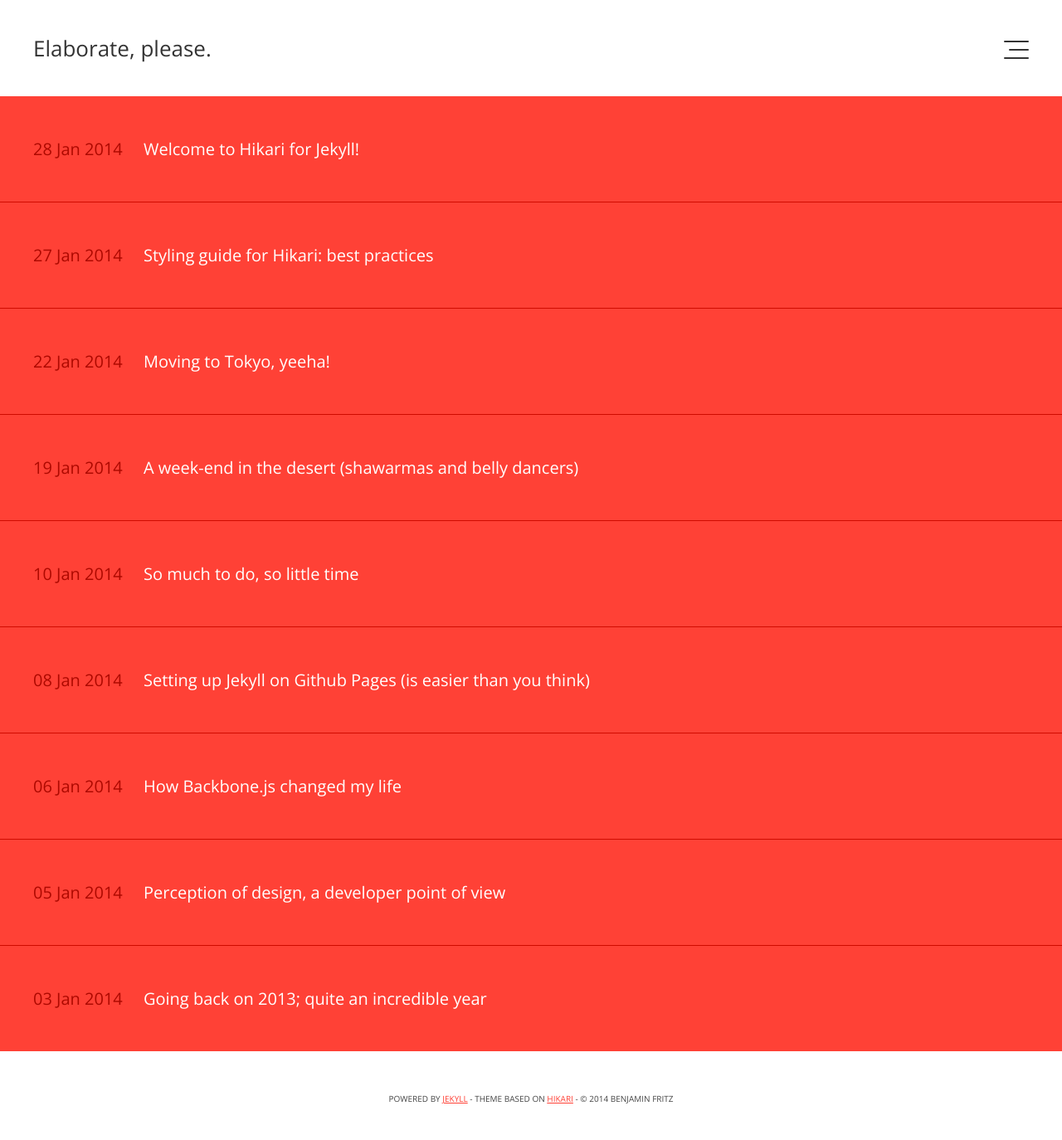
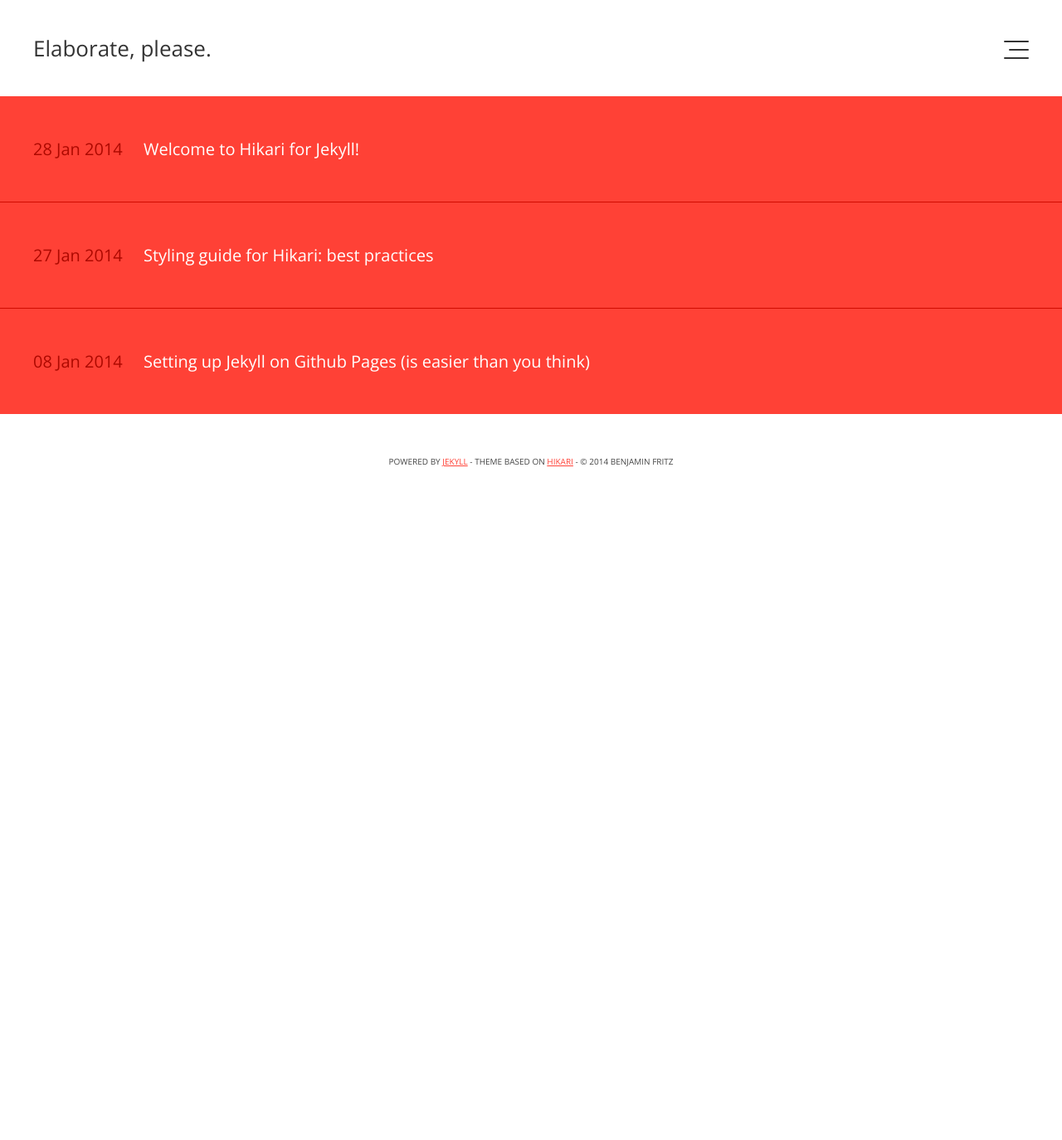
Before and after one commit to benjaminfritz/words, a Jekyll site: the page built from index.html, in a window 1280 px wide. Shown: the whole page at 83% size. Built offline with Jekyll 4.4.1, drawn with Linux system fonts in a browser that asks for light colours; Markdown is read by kramdown in place of the engine named in the settings; after the commit the page ends 900 px from its top, so only the background shows below that; part of the change alters nothing that is shown.

Commit message:
Deleted example posts.

```diff
--- a/_posts/2014-01-03-going-back-2013.markdown
+++ /dev/null
@@ -1,23 +0,0 @@
----
-layout: post
-title:  "Going back on 2013; quite an incredible year"
-date:   2014-01-03 16:57:51
----
-
-A wonderful serenity has taken possession of my entire soul, like these sweet mornings of spring which I enjoy with my whole heart.
-
-I am alone, and feel the charm of existence in this spot, which was created for the bliss of souls like mine.
-
-I am so happy, my dear friend, so absorbed in the exquisite sense of mere tranquil existence, that I neglect my talents.
-
-I should be incapable of drawing a single stroke at the present moment; and yet I feel that I never was a greater artist than now.
-
-When, while the lovely valley teems with vapour around me, and the meridian sun strikes the upper surface of the impenetrable foliage of my trees, and but a few stray gleams steal into the inner sanctuary, I throw myself down among the tall grass by the trickling stream.
-
-As I lie close to the earth, a thousand unknown plants are noticed by me: when I hear the buzz of the little world among the stalks, and grow familiar with the countless indescribable forms of the insects and flies, then I feel the presence of the Almighty, who formed us in his own image, and the breath of that universal love which bears and sustains us, as it floats around us in an eternity of bliss; and then, my friend, when darkness overspreads my eyes, and heaven and earth seem to dwell in my soul and absorb its power, like the form of a beloved mistress, then I often think with longing, Oh, would I could describe these conceptions, could impress upon paper all that is living so full and warm within me, that it might be the mirror of my soul, as my soul is the mirror of the infinite God!
-
-O my friend -- but it is too much for my strength -- I sink under the weight of the splendour of these visions!
-
-A wonderful serenity has taken possession of my entire soul, like these sweet mornings of spring which I enjoy with my whole heart. I am alone, and feel the charm of existence in this spot, which was created for the bliss of souls like mine.
-
-I am so happy, my dear friend, so absorbed in the exquisite sense of mere tranquil existence, that I neglect my talents. I should be incapable of drawing a single stroke at the present moment.
--- a/_posts/2014-01-05-perception-of-design.markdown
+++ /dev/null
@@ -1,19 +0,0 @@
----
-layout: post
-title:  "Perception of design, a developer point of view"
-date:   2014-01-05 16:57:51
----
-
-His boss would certainly come round with the doctor from the medical insurance company, accuse his parents of having a lazy son, and accept the doctor's recommendation not to make any claim as the doctor believed that no-one was ever ill but that many were workshy.
-
-And what's more, would he have been entirely wrong in this case? Gregor did in fact, apart from excessive sleepiness after sleeping for so long, feel completely well and even felt much hungrier than usual.
-
-*One morning, when Gregor Samsa woke from troubled dreams, he found himself transformed in his bed into a horrible vermin. He lay on his armour-like back, and if he lifted his head a little he could see his brown belly, slightly domed and divided by arches into stiff sections.*
-
-The bedding was hardly able to cover it and seemed ready to slide off any moment. His many legs, pitifully thin compared with the size of the rest of him, waved about helplessly as he looked. "What's happened to me? " he thought. It wasn't a dream.
-
->Conceptualising is hard because it requires to shut down our graphic imagination and stay focused on the big picture. Principles and data over layout and typeface.
-
-His room, a proper human room although a little too small, lay peacefully between its four familiar walls. A collection of textile samples lay spread out on the table - Samsa was a travelling salesman - and above it there hung a picture that he had recently cut out of an illustrated magazine and housed in a nice, gilded frame.
-
-It showed a lady fitted out with a fur hat and fur boa who sat upright, raising a heavy fur muff that covered the whole of her lower arm towards the viewer. Gregor then turned to look out the window at the dull weather. Drops of rain could be heard hitting the pane, which made him feel quite sad.
--- a/_posts/2014-01-06-how-backbone-changed-my-life.markdown
+++ /dev/null
@@ -1,23 +0,0 @@
----
-layout: post
-title:  "How Backbone.js changed my life"
-date:   2014-01-06 16:57:51
----
-
-Far far away, behind the word mountains, far from the countries Vokalia and Consonantia, there live the blind texts. Separated they live in Bookmarksgrove right at the coast of the Semantics, a large language ocean.
-
-A small river named Duden flows by their place and supplies it with the necessary regelialia. It is a paradisematic country, in which roasted parts of sentences fly into your mouth.
-
-Even the all-powerful Pointing has no control about the blind texts it is an almost unorthographic life One day however a small line of blind text by the name of Lorem Ipsum decided to leave for the far World of Grammar.
-
-The Big Oxmox advised her not to do so, because there were thousands of bad Commas, wild Question Marks and devious Semikoli, but the Little Blind Text didn’t listen.
-
-She packed her seven versalia, put her initial into the belt and made herself on the way.
-
-When she reached the first hills of the Italic Mountains, she had a last view back on the skyline of her hometown Bookmarksgrove, the headline of Alphabet Village and the subline of her own road, the Line Lane.
-
-Pityful a rethoric question ran over her cheek, then she continued her way. On her way she met a copy.
-
-The copy warned the Little Blind Text, that where it came from it would have been rewritten a thousand times and everything that was left from its origin would be the word "and" and the Little Blind Text should turn around and return to its own, safe country.
-
-But nothing the copy said could convince her and so it didn’t take long until a few insidious Copy Writers ambushed her, made her drunk with Longe and Parole and dragged her into their agency, where they abused her for their projects again and again. And if she hasn’t been rewritten, then they are still using her.
--- a/_posts/2014-01-10-so-much-to-do-so-little-time.markdown
+++ /dev/null
@@ -1,23 +0,0 @@
----
-layout: post
-title:  "So much to do, so little time"
-date:   2014-01-10 16:57:51
----
-
-A wonderful serenity has taken possession of my entire soul, like these sweet mornings of spring which I enjoy with my whole heart.
-
-I am alone, and feel the charm of existence in this spot, which was created for the bliss of souls like mine.
-
-I am so happy, my dear friend, so absorbed in the exquisite sense of mere tranquil existence, that I neglect my talents.
-
-I should be incapable of drawing a single stroke at the present moment; and yet I feel that I never was a greater artist than now.
-
-When, while the lovely valley teems with vapour around me, and the meridian sun strikes the upper surface of the impenetrable foliage of my trees, and but a few stray gleams steal into the inner sanctuary, I throw myself down among the tall grass by the trickling stream.
-
-As I lie close to the earth, a thousand unknown plants are noticed by me: when I hear the buzz of the little world among the stalks, and grow familiar with the countless indescribable forms of the insects and flies, then I feel the presence of the Almighty, who formed us in his own image, and the breath of that universal love which bears and sustains us, as it floats around us in an eternity of bliss; and then, my friend, when darkness overspreads my eyes, and heaven and earth seem to dwell in my soul and absorb its power, like the form of a beloved mistress, then I often think with longing, Oh, would I could describe these conceptions, could impress upon paper all that is living so full and warm within me, that it might be the mirror of my soul, as my soul is the mirror of the infinite God!
-
-O my friend -- but it is too much for my strength -- I sink under the weight of the splendour of these visions!
-
-A wonderful serenity has taken possession of my entire soul, like these sweet mornings of spring which I enjoy with my whole heart. I am alone, and feel the charm of existence in this spot, which was created for the bliss of souls like mine.
-
-I am so happy, my dear friend, so absorbed in the exquisite sense of mere tranquil existence, that I neglect my talents. I should be incapable of drawing a single stroke at the present moment.
--- a/_posts/2014-01-19-weekend-in-the-desert.markdown
+++ /dev/null
@@ -1,23 +0,0 @@
----
-layout: post
-title:  "A week-end in the desert (shawarmas and belly dancers)"
-date:   2014-01-19 16:57:51
----
-
-A wonderful serenity has taken possession of my entire soul, like these sweet mornings of spring which I enjoy with my whole heart.
-
-I am alone, and feel the charm of existence in this spot, which was created for the bliss of souls like mine.
-
-I am so happy, my dear friend, so absorbed in the exquisite sense of mere tranquil existence, that I neglect my talents.
-
-I should be incapable of drawing a single stroke at the present moment; and yet I feel that I never was a greater artist than now.
-
-When, while the lovely valley teems with vapour around me, and the meridian sun strikes the upper surface of the impenetrable foliage of my trees, and but a few stray gleams steal into the inner sanctuary, I throw myself down among the tall grass by the trickling stream.
-
-As I lie close to the earth, a thousand unknown plants are noticed by me: when I hear the buzz of the little world among the stalks, and grow familiar with the countless indescribable forms of the insects and flies, then I feel the presence of the Almighty, who formed us in his own image, and the breath of that universal love which bears and sustains us, as it floats around us in an eternity of bliss; and then, my friend, when darkness overspreads my eyes, and heaven and earth seem to dwell in my soul and absorb its power, like the form of a beloved mistress, then I often think with longing, Oh, would I could describe these conceptions, could impress upon paper all that is living so full and warm within me, that it might be the mirror of my soul, as my soul is the mirror of the infinite God!
-
-O my friend -- but it is too much for my strength -- I sink under the weight of the splendour of these visions!
-
-A wonderful serenity has taken possession of my entire soul, like these sweet mornings of spring which I enjoy with my whole heart. I am alone, and feel the charm of existence in this spot, which was created for the bliss of souls like mine.
-
-I am so happy, my dear friend, so absorbed in the exquisite sense of mere tranquil existence, that I neglect my talents. I should be incapable of drawing a single stroke at the present moment.
--- a/_posts/2014-01-22-moving-to-tokyo.markdown
+++ /dev/null
@@ -1,27 +0,0 @@
----
-layout: post
-title:  "Moving to Tokyo, yeeha!"
-date:   2014-01-22 16:57:51
----
-
-<img src="{{ site.baseurl }}/assets/img/img1.jpg">
-
-One morning, when Gregor Samsa woke from troubled dreams, he found himself transformed in his bed into a horrible vermin.
-
-He lay on his armour-like back, and if he lifted his head a little he could see his brown belly, slightly domed and divided by arches into stiff sections.
-
-The bedding was hardly able to cover it and seemed ready to slide off any moment. His many legs, pitifully thin compared with the size of the rest of him, waved about helplessly as he looked. "What's happened to me?
-
-It wasn't a dream. His room, a proper human room although a little too small, lay peacefully between its four familiar walls.
-
-A collection of textile samples lay spread out on the table - Samsa was a travelling salesman - and above it there hung a picture that he had recently cut out of an illustrated magazine and housed in a nice, gilded frame.
-
-It showed a lady fitted out with a fur hat and fur boa who sat upright, raising a heavy fur muff that covered the whole of her lower arm towards the viewer. Gregor then turned to look out the window at the dull weather.
-
-Drops of rain could be heard hitting the pane, which made him feel quite sad.
-
-"How about if I sleep a little bit longer and forget all this nonsense", he thought, but that was something he was unable to do because he was used to sleeping on his right, and in his present state couldn't get into that position. However hard he threw himself onto his right, he always rolled back to where he was.
-
-He must have tried it a hundred times, shut his eyes so that he wouldn't have to look at the floundering legs, and only stopped when he began to feel a mild, dull pain there that he had never felt before. "Oh, God", he thought, "what a strenuous career it is that I've chosen!
-
-Travelling day in and day out. Doing business like this takes much more effort than doing your own business at home, and on top of that there's the curse of travelling, worries about making train connections, bad and irregular food, contact with different people all the time so that you can never get to know anyone or become friendly with them. It can all go to Hell!".
```
Also changed, not shown: _posts/2014-01-27-hikari-styling-guide.markdown (line endings or trailing spaces), _posts/2014-01-28-welcome-to-jekyll.markdown (line endings or trailing spaces).
